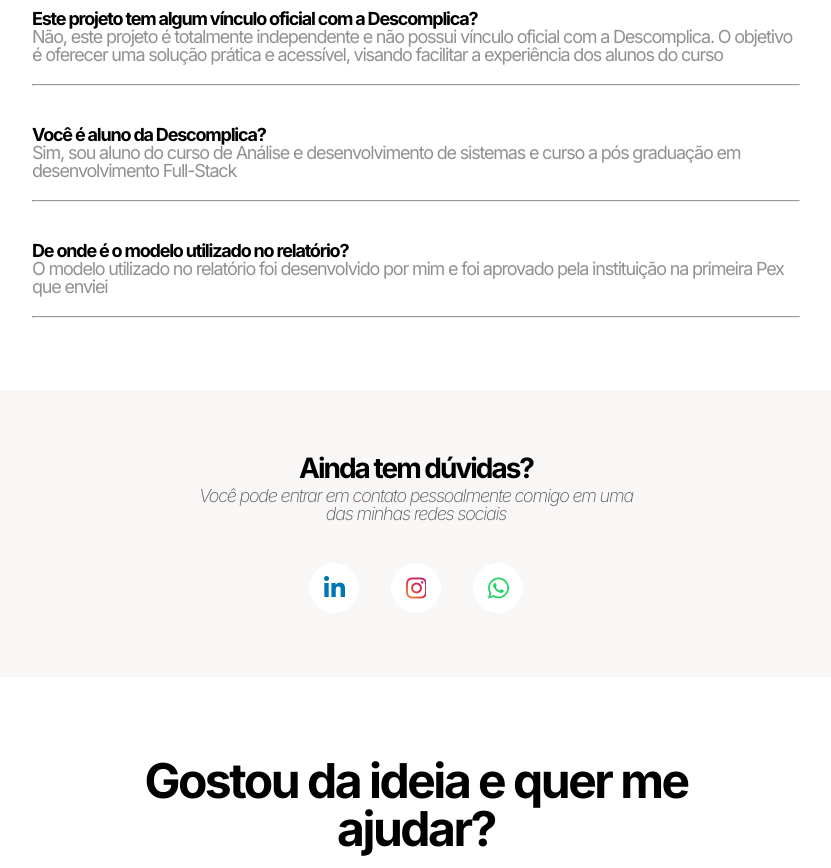
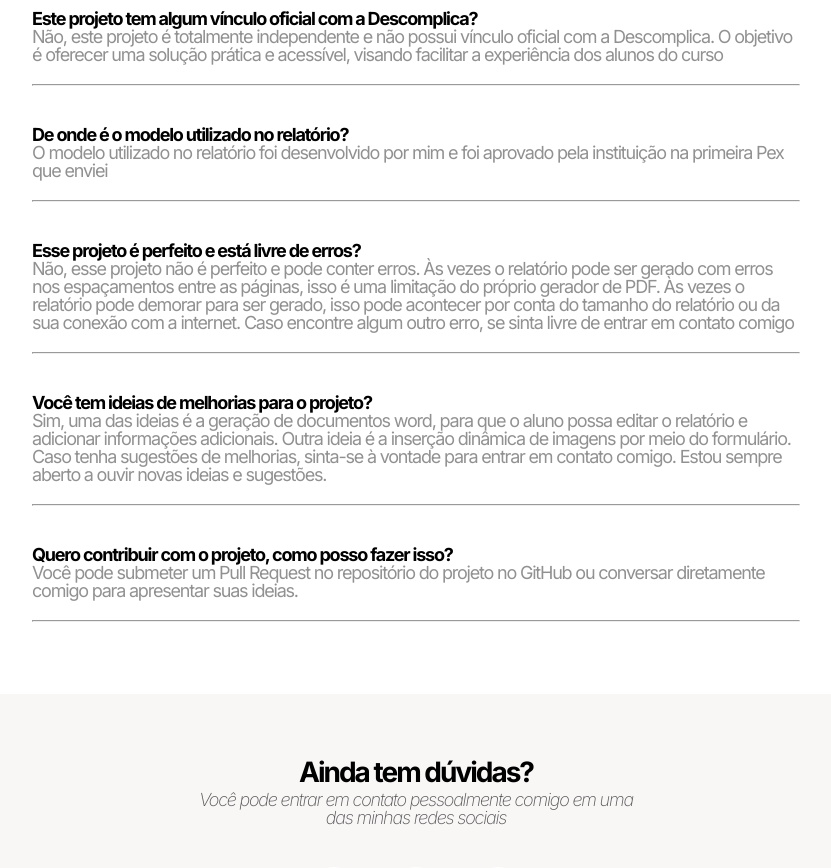
Before and after one commit to Caiorossi00/Gerador-Pex, a React (Vite) app: page / in a window 1280 px wide. Shown: the part 2200-3068 px from the top of the page, without its empty margins (224-1055 px from the left). Built offline with nearby package versions, Linux system fonts and the light colour scheme.

Commit message:
perguntas faq

```diff
--- a/src/data/faq.ts
+++ b/src/data/faq.ts
@@ -15,15 +15,25 @@
       "Não, este projeto é totalmente independente e não possui vínculo oficial com a Descomplica. O objetivo é oferecer uma solução prática e acessível, visando facilitar a experiência dos alunos do curso",
   },
   {
-    question: "Você é aluno da Descomplica?",
-    answer:
-      "Sim, sou aluno do curso de Análise e desenvolvimento de sistemas e curso a pós graduação em desenvolvimento Full-Stack",
-  },
-  {
     question: "De onde é o modelo utilizado no relatório?",
     answer:
       "O modelo utilizado no relatório foi desenvolvido por mim e foi aprovado pela instituição na primeira Pex que enviei",
   },
+  {
+    question: "Esse projeto é perfeito e está livre de erros?",
+    answer:
+      "Não, esse projeto não é perfeito e pode conter erros. Às vezes o relatório pode ser gerado com erros nos espaçamentos entre as páginas, isso é uma limitação do próprio gerador de PDF. Às vezes o relatório pode demorar para ser gerado, isso pode acontecer por conta do tamanho do relatório ou da sua conexão com a internet. Caso encontre algum outro erro, se sinta livre de entrar em contato comigo",
+  },
+  {
+    question: "Você tem ideias de melhorias para o projeto?",
+    answer:
+      "Sim, uma das ideias é a geração de documentos word, para que o aluno possa editar o relatório e adicionar informações adicionais. Outra ideia é a inserção dinâmica de imagens por meio do formulário. Caso tenha sugestões de melhorias, sinta-se à vontade para entrar em contato comigo. Estou sempre aberto a ouvir novas ideias e sugestões.",
+  },
+  {
+    question: "Quero contribuir com o projeto, como posso fazer isso?",
+    answer:
+      "Você pode submeter um Pull Request no repositório do projeto no GitHub ou conversar diretamente comigo para apresentar suas ideias.",
+  },
 ];
 
 export default faqData;
```
